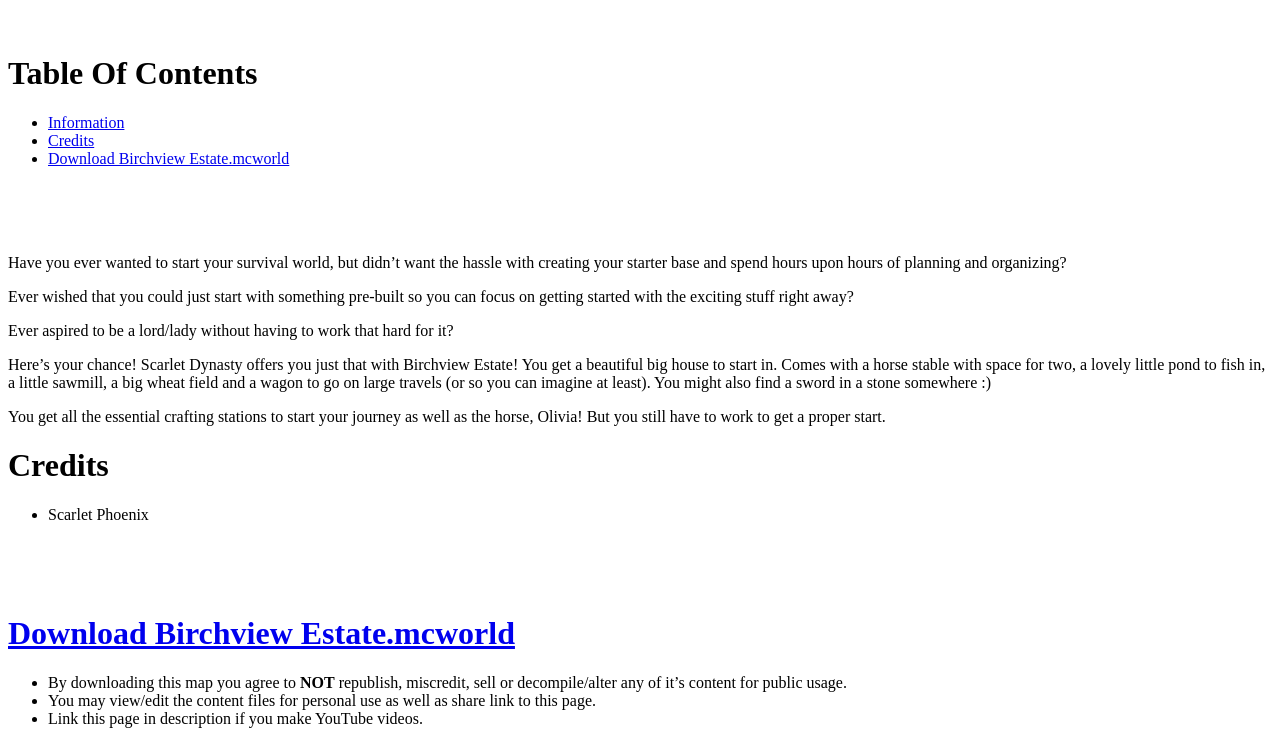
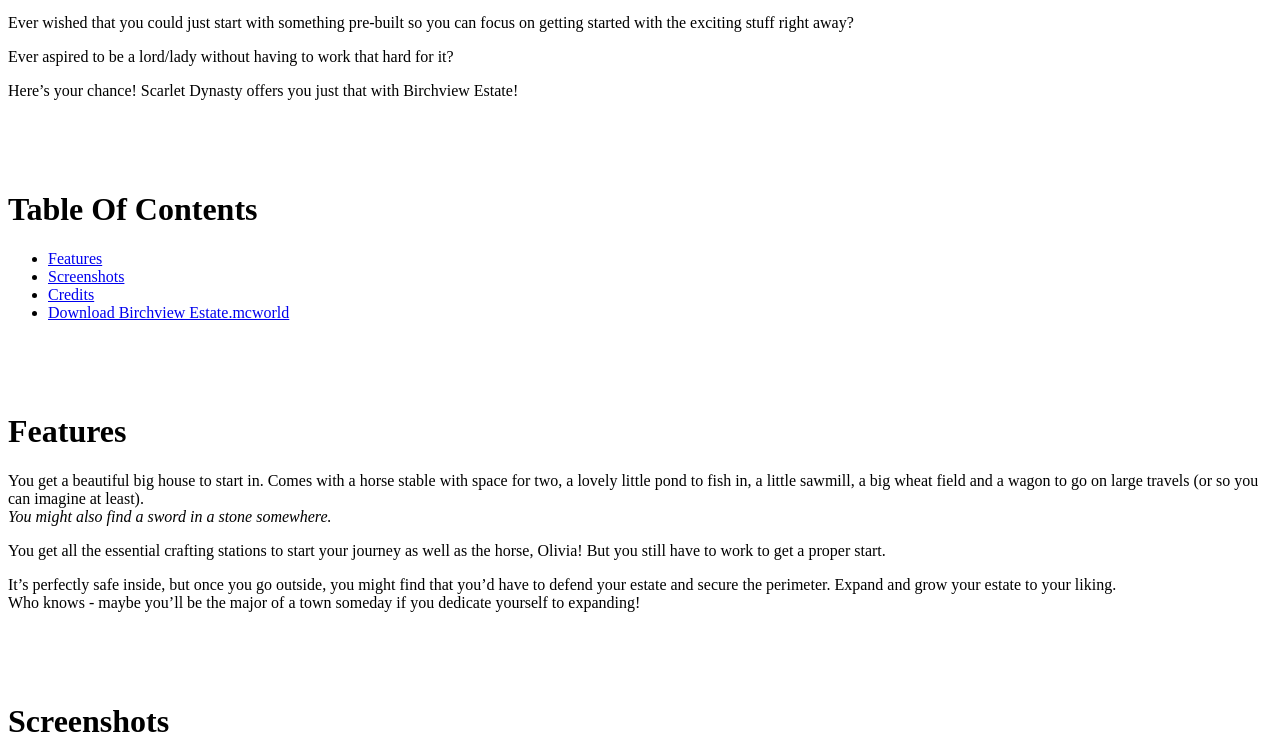
Before and after one commit to Scarlet-Dynasty/scarlet-dynasty.github.io, a Jekyll site: the page built from maps/birchview-estate.md, in a window 1280 px wide and 1400 px high. Shown: the part 562-1304 px from the top of the window. Built offline with Jekyll 4.4.1, drawn with Linux system fonts in a browser that asks for light colours; some of the changed text lies outside the part shown; grey boxes are pictures that could not be loaded.

Commit message:
Update birchview-estate.md

```diff
--- a/maps/birchview-estate.md
+++ b/maps/birchview-estate.md
@@ -6,13 +6,21 @@ Beautiful and idyllic estate on a mountain top, ready for you to begin your surv
 
 ![20221016_171342-1](https://github.com/Scarlet-Dynasty/scarlet-dynasty.github.io/assets/99989764/731b1c4b-55e3-4a8d-bb44-a81db12227b8)
 
+Have you ever wanted to start your survival world, but didn't want the hassle with creating your starter base and spend hours upon hours of planning and organizing?
+
+Ever wished that you could just start with something pre-built so you can focus on getting started with the exciting stuff right away?
+
+Ever aspired to be a lord/lady without having to work that hard for it?
+
+Here's your chance! Scarlet Dynasty offers you just that with Birchview Estate!
 
 <br>
 <br>
 <br>
 
 # Table Of Contents
-- [Information](/maps/brichview-estate#information)
+- [Features](/maps/brichview-estate#features)
+- [Screenshots](/maps/brichview-estate#screenshots)
 - [Credits](/maps/brichview-estate#credits)
 - [Download Birchview Estate.mcworld](/maps/brichview-estate#download-birchview-estatemcworld)
 
@@ -20,16 +28,25 @@ Beautiful and idyllic estate on a mountain top, ready for you to begin your surv
 <br>
 <br>
 
-Have you ever wanted to start your survival world, but didn't want the hassle with creating your starter base and spend hours upon hours of planning and organizing?
+# Features
 
-Ever wished that you could just start with something pre-built so you can focus on getting started with the exciting stuff right away?
-
-Ever aspired to be a lord/lady without having to work that hard for it?
-
-Here's your chance! Scarlet Dynasty offers you just that with Birchview Estate!
-You get a beautiful big house to start in. Comes with a horse stable with space for two, a lovely little pond to fish in, a little sawmill, a big wheat field and a wagon to go on large travels (or so you can imagine at least). You might also find a sword in a stone somewhere :)
+You get a beautiful big house to start in. Comes with a horse stable with space for two, a lovely little pond to fish in, a little sawmill, a big wheat field and a wagon to go on large travels (or so you can imagine at least).<br>
+*You might also find a sword in a stone somewhere.*
 
 You get all the essential crafting stations to start your journey as well as the horse, Olivia! But you still have to work to get a proper start.
+
+It's perfectly safe inside, but once you go outside, you might find that you'd have to defend your estate and secure the perimeter. Expand and grow your estate to your liking.<br>
+Who knows - maybe you'll be the major of a town someday if you dedicate yourself to expanding!
+
+<br>
+<br>
+<br>
+
+# Screenshots
+
+![Birchview_Estate_Screenshot_1](https://github.com/Scarlet-Dynasty/scarlet-dynasty.github.io/assets/99989764/6ad42ce8-156b-4a3c-9777-c16631d3c18c)
+
+![Birchview_Estate_Screenshot_2](https://github.com/Scarlet-Dynasty/scarlet-dynasty.github.io/assets/99989764/208fcbf8-3acc-4827-a034-246f31db2455)
 
 # Credits
 
@@ -41,8 +58,10 @@ You get all the essential crafting stations to start your journey as well as the
 
 # [Download Birchview Estate.mcworld](https://github.com/Scarlet-Dynasty/downloads/releases/download/birchview-estate/Birchview_Estate.mcworld)
 
-- By downloading this map you agree to **NOT** republish, miscredit, sell or decompile/alter any of it's content for public usage.
-- You may view/edit the content files for personal use as well as share link to this page.
+- By downloading this map you agree to **NOT** republish, miscredit or sell any of it's content for public usage.
+- You may use it on private worlds, servers & realms as long as you give appropriate credits.
+- Only use link to this site if you wish to share this content with others
+- You are not allowed to create your own download links.
 - Link this page in description if you make YouTube videos.
 
 <br>
```
